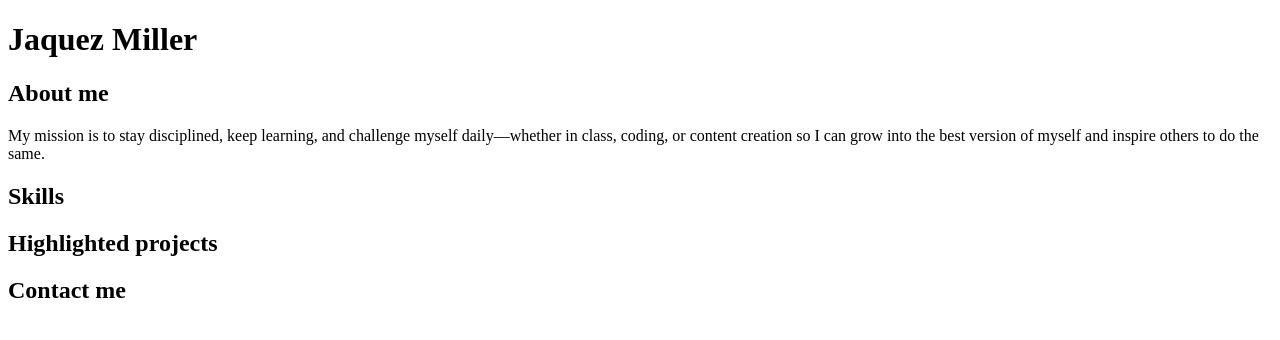
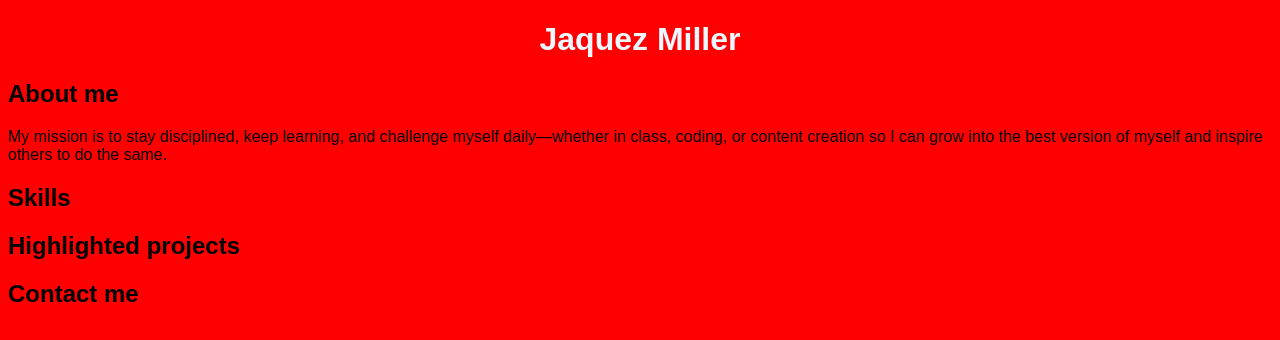
Before and after one commit to jaquezmilleredu-CS/jaquezmilleredu-CS.github.io, a plain HTML site: page index.html in a window 1280 px wide. Drawn offline with Linux system fonts and the light colour scheme.

Commit message:
adding style

```diff
--- a/index.html
+++ b/index.html
@@ -2,6 +2,7 @@
 <html>
  <head>
  <title>CSCE 190: Jaquez Miller</title>
+ <link rel="stylesheet" href="styles.css">
  </head>
 <body>
     <h1>Jaquez Miller</h1>
--- /dev/null
+++ b/styles.css
@@ -0,0 +1,8 @@
+body {
+    background: red;
+    font-family: Arial, Helvetica, sans-serif;
+}
+h1 {
+    color:aliceblue;
+    text-align: center;
+}
```
